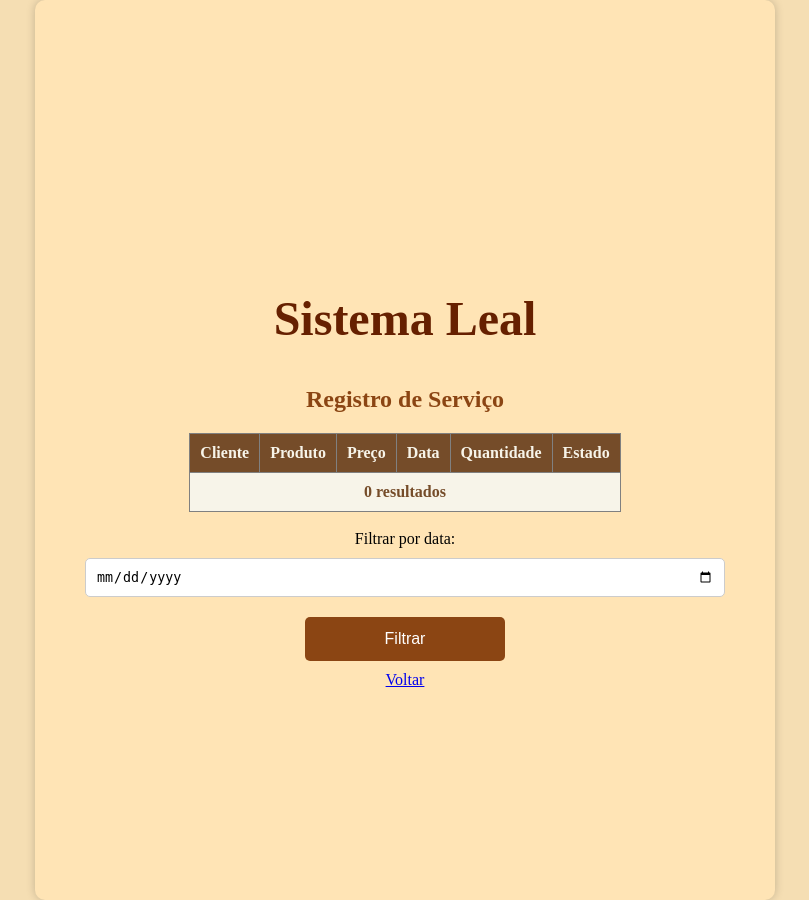
After one commit to Matheus-Bareicha/AgendaBarbearia, a PHP site: page /encomendas.php in a window 1280 px wide. The commit adds this page. Shown: the whole page, without its empty margins (235-1044 px from the left). Run offline with PHP 8.4, Linux system fonts and the light colour scheme; tables that the repository leaves empty hold one stand-in row (values such as "Sample post").

Commit message:
encomendas

```diff
--- a/Sistema Leal/Banco de Dados/Barbearia_leal_dump.sql
+++ b/Sistema Leal/Banco de Dados/Barbearia_leal_dump.sql
@@ -219,7 +219,7 @@ CREATE TABLE `reserva` (
   `Data` timestamp NOT NULL DEFAULT current_timestamp(),
   `QTD` int NOT NULL,
   `Estado` char(1) NOT NULL,
-  PRIMARY KEY (`c_Email`,`Estoque_IDProduto`),
+  PRIMARY KEY (`c_Email`,`Estoque_IDProduto`, `Data`), -- Adicionando a terceira coluna `Data`
   KEY `fk_cliente_has_Estoque_Estoque1` (`Estoque_IDProduto`),
   CONSTRAINT `fk_cliente_has_Estoque_Estoque1` FOREIGN KEY (`Estoque_IDProduto`) REFERENCES `estoque` (`IDProduto`) ON UPDATE CASCADE,
   CONSTRAINT `fk_cliente_has_Estoque_cliente1` FOREIGN KEY (`c_Email`) REFERENCES `cliente` (`Email`) ON UPDATE CASCADE
--- a/Sistema Leal/creserva.php
+++ b/Sistema Leal/creserva.php
@@ -33,6 +33,8 @@ foreach ($_POST as $chave => $valor) {
                 // Aqui você pode fazer o que quiser com o par de valores
                 // echo "ID do Produto: $id_produto, Quantidade Selecionada: $quantidade <br>";
                 $sql = "INSERT INTO `reserva` (c_Email, Estoque_IDProduto, QTD, Estado) VALUES ('$email', '$id_produto', '$quantidade', 'P')";
+              //  echo $sql;
+              //  exit;
 
 
                 if(mysqli_query($conexao, $sql)){
--- /dev/null
+++ b/Sistema Leal/encomendas.php
@@ -0,0 +1,96 @@
+<!DOCTYPE html>
+<html lang="en">
+<head>
+    <meta charset="UTF-8">
+    <link rel="stylesheet" type="text/css" href="styles.css">
+    <title>Registro de Serviço</title>
+</head>
+<body>
+    <form>
+
+    <h1 id="marca">Sistema Leal</h1>
+
+    <h2>Registro de Serviço</h2>
+    <?php
+    require_once "config.php";
+
+	if(isset($_GET['m'])){//existe conteúdo na variavel
+	echo $_GET['m']; //imprimindo a msg de erro
+	}
+	?>
+    <div class= "tabela-scroll" style= "max-height: 500px; min-width: 700px; overflow-x: hidden;">
+        <table border='1'>
+            <tr>
+                <th>Cliente</th>
+                <th>Produto</th>
+                <th>Preço</th>
+                <th>Data</th>
+                <th>Quantidade</th>
+                <th>Estado</th>
+            </tr>
+            <?php
+           if(isset($_GET['data']) && $_GET['data']!= '') {
+            $data_selecionada = $_GET['data'];
+        } else {
+            $data_selecionada = date('Y-m-d');
+        }
+
+        $sql = "SELECT r.c_Email, c.Nome as Cliente, r.Estoque_IDProduto, r.Data, r.QTD, r.Estado, e.Nome, e.Preco
+                FROM reserva r
+                JOIN estoque e ON r.Estoque_IDProduto = e.IDProduto
+                JOIN cliente c ON r.c_email = c.email
+                WHERE DATE(r.Data) = '$data_selecionada'
+                ORDER BY  r.Data, r.c_Email";
+
+            $result = $conexao->query($sql);
+
+            $cliente_anterior = ""; // Variável para armazenar o cliente anterior
+            $data_anterior = ""; // Variável para armazenar a data anterior
+            $subtotal_preco = 0; // Variável para armazenar o subtotal do preço dos registros com a data anterior
+
+            if ($result->num_rows > 0) {
+                while($row = $result->fetch_assoc()) {
+                    if ($row['Data'] != $data_anterior) {
+                        // Exibe uma linha de subtotal antes de cada nova data, mostrando o total do preço dos registros com a data anterior
+                        if ($data_anterior != "") {
+                            echo "<tr><td colspan='2'>Subtotal:</td><td>$subtotal_preco</td><td colspan='3'></td></tr>";
+                        }
+                        // Reinicia o subtotal do preço para a nova data
+                        $subtotal_preco = 0;
+                        // Exibe o cliente se for diferente do anterior
+                        echo "<tr><td>" . $row['Cliente'] . "</td>";
+                    } else {
+                        // Caso contrário, apenas uma célula vazia
+                        echo "<tr><td></td>";
+                    }
+                    echo "<td>" . $row['Nome'] . "</td>";
+                    echo "<td>" . $row['Preco'] * $row['QTD'] . "</td>"; // Multiplica o preço pela quantidade
+                    echo "<td>" . $row['Data'] . "</td>";
+                    echo "<td>" . $row['QTD'] . "</td>";
+                    echo "<td>" . $row['Estado'] . "</td>";
+                    echo "</tr>";
+                    // Adiciona o preço total da linha ao subtotal
+                    $subtotal_preco += $row['Preco'] * $row['QTD'];
+                    $cliente_anterior = $row['Cliente']; // Atualiza o cliente anterior
+                    $data_anterior = $row['Data']; // Atualiza a data anterior
+                }
+                // Exibe o subtotal da última data
+                echo "<tr><td colspan='2'>Subtotal:</td><td>$subtotal_preco</td><td colspan='3'></td></tr>";
+            } else {
+                echo "<tr><td colspan='6'>0 resultados</td></tr>";
+            }
+            $conexao->close();
+            ?>
+        </table>
+    </div>
+    <br/>
+        <label for="data">Filtrar por data:</label>
+        <input type="date" id="data" name="data">
+        <input type="submit" value="Filtrar">
+
+            <a href="pagina_barbeiro.php">Voltar</a>
+    </form>
+
+
+</body>
+</html>
--- a/Sistema Leal/pagina_barbeiro.php
+++ b/Sistema Leal/pagina_barbeiro.php
@@ -28,7 +28,7 @@
                 <input type="submit" formaction="registrar_servico.php" value="Registrar Serviço">
                 <input type="submit" formaction="financeiro.php" value="Financeiro">
                 <input type="submit" formaction="alterar_dados_barbeiro.php" value="Editar Dados">
-                <input type="submit" formaction="#" value="Encomendas" disabled>
+                <input type="submit" formaction="encomendas.php" value="Encomendas">
                 <?php if($_SESSION['ADMIN']){
                     ?>
                 <input type="submit" formaction="registrar_barbeiro.php" value="Registrar Funcionário">
--- a/Sistema Leal/reservar_produtos.php
+++ b/Sistema Leal/reservar_produtos.php
@@ -60,7 +60,7 @@
 	?>
     <div class= "tabela-scroll" style= "max-height: 500px; min-width: 700px; overflow-x: hidden;">
 
-    <table>
+    <table border="1">
     <thead>
         <tr>
             <th>ID Produto</th>
--- a/Sistema Leal/styles.css
+++ b/Sistema Leal/styles.css
@@ -106,7 +106,7 @@ body.sucesso {
 table {
     border-collapse: collapse;
     margin: 0 auto;
-    max-width: 800px;
+    max-width: 900px;
 }
 
 th {
```
